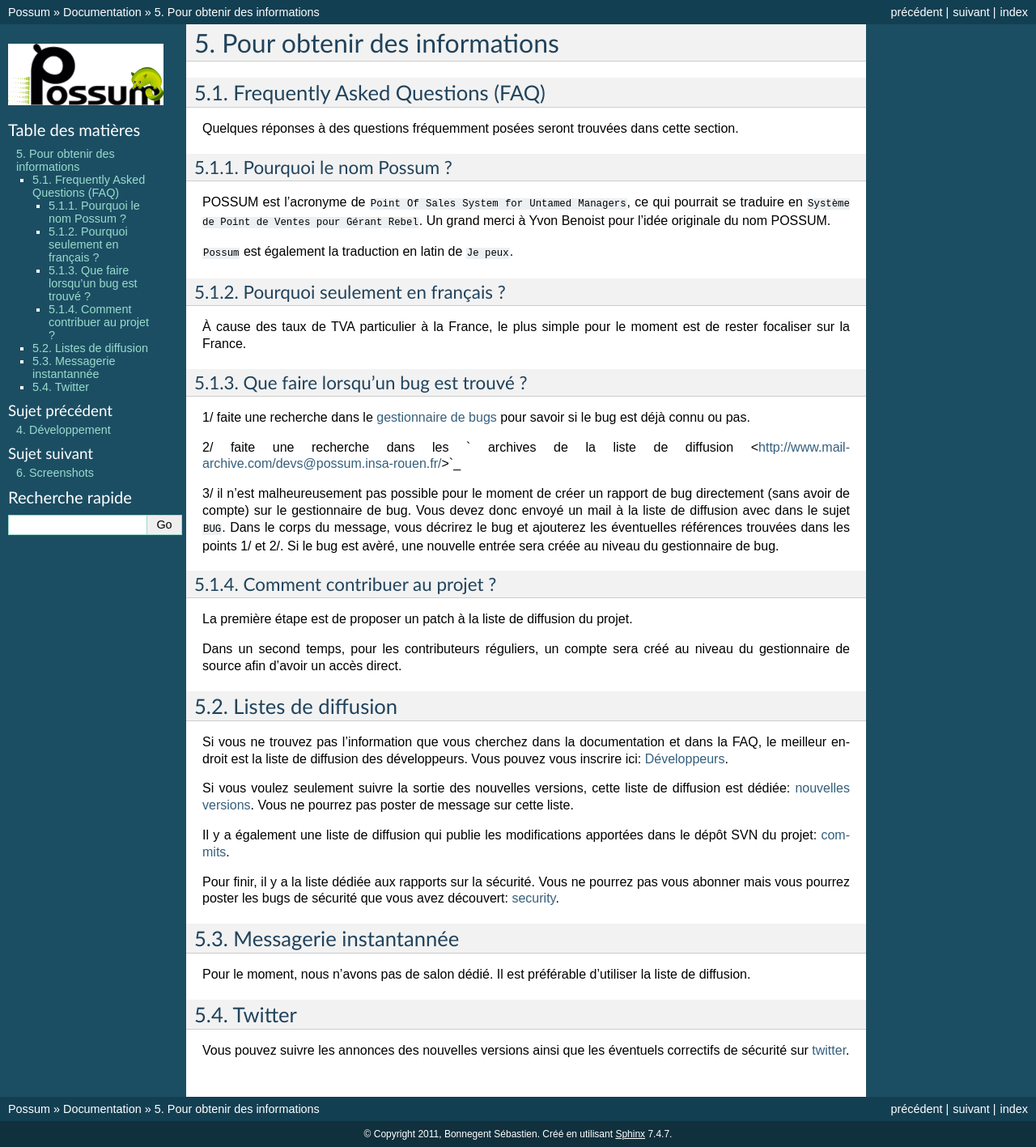
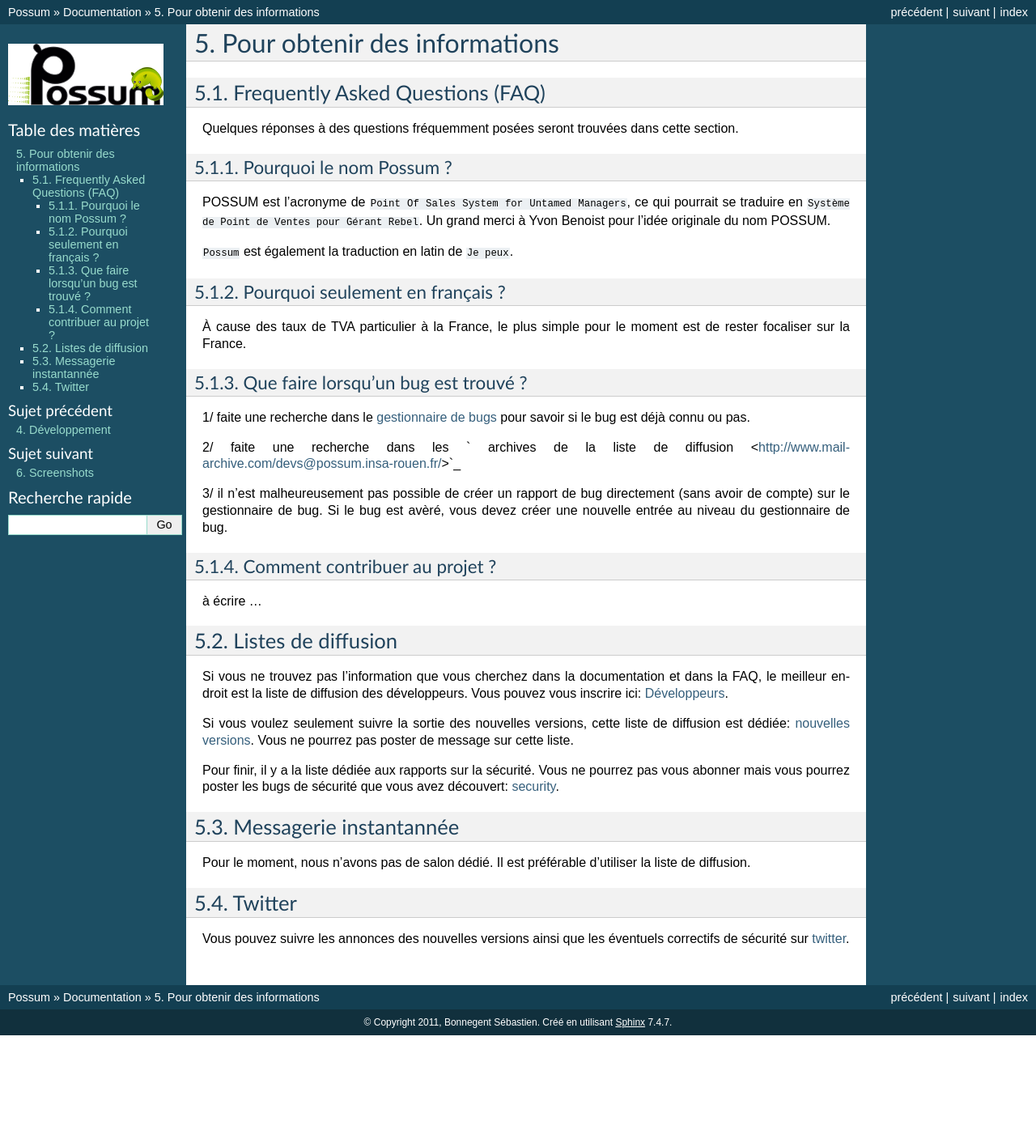
Before and after one commit to fccgp/possum, a Sphinx documentation site: the page built from doc/help.rst, in a window 1280 px wide. Shown: the whole page at 81% size. Built offline with Sphinx 7.4.7, drawn with Linux system fonts in a browser that asks for light colours; after the commit the page ends 1279 px from its top, so only the background shows below that.

Commit message:
correction des liens

```diff
--- a/doc/help.rst
+++ b/doc/help.rst
@@ -25,25 +25,20 @@ est de rester focaliser sur la France.
 Que faire lorsqu'un bug est trouvé ?
 ------------------------------------
 
-1/ faite une recherche dans le `gestionnaire de bugs <https://possum.insa-rouen.fr/redmine/projects/possum/issues>`_
+1/ faite une recherche dans le `gestionnaire de bugs <https://github.com/possum-software/possum/issues>`_
 pour savoir si le bug est déjà connu ou pas.
 
 2/ faite une recherche dans les ` archives de la liste de diffusion <http://www.mail-archive.com/devs@possum.insa-rouen.fr/>`_
 
-3/ il n'est malheureusement pas possible pour le moment de créer un rapport
-de bug directement (sans avoir de compte) sur le gestionnaire de bug. Vous devez
-donc envoyé un mail à la liste de diffusion avec dans le sujet ``BUG``.
-Dans le corps du message, vous décrirez le bug et ajouterez les éventuelles
-références trouvées dans les points 1/ et 2/. Si le bug est avèré, une
-nouvelle entrée sera créée au niveau du gestionnaire de bug.
+3/ il n'est malheureusement pas possible de créer un rapport
+de bug directement (sans avoir de compte) sur le gestionnaire de bug.
+Si le bug est avèré, vous devez créer une
+nouvelle entrée au niveau du gestionnaire de bug.
 
 Comment contribuer au projet ?
 ------------------------------
 
-La première étape est de proposer un patch à la liste de diffusion du projet.
-
-Dans un second temps, pour les contributeurs réguliers, un compte sera créé
-au niveau du gestionnaire de source afin d'avoir un accès direct.
+à écrire ...
 
 
 Listes de diffusion
@@ -57,9 +52,6 @@ Vous pouvez vous inscrire ici:
 Si vous voulez seulement suivre la sortie des nouvelles versions, cette liste
 de diffusion est dédiée: `nouvelles versions <https://possum.insa-rouen.fr/cgi-bin/mailman/listinfo/annonce>`_.
 Vous ne pourrez pas poster de message sur cette liste.
-
-Il y a également une liste de diffusion qui publie les modifications apportées dans
-le dépôt SVN du projet: `commits <https://possum.insa-rouen.fr/cgi-bin/mailman/listinfo/commits>`_.
 
 Pour finir, il y a la liste dédiée aux rapports sur la sécurité. Vous ne pourrez pas vous abonner mais
 vous pourrez poster les bugs de sécurité que vous avez découvert: `security <https://possum.insa-rouen.fr/cgi-bin/mailman/listinfo/security>`_.
```
